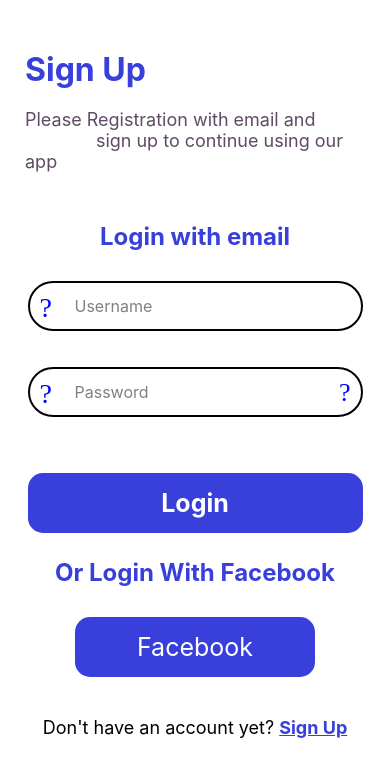
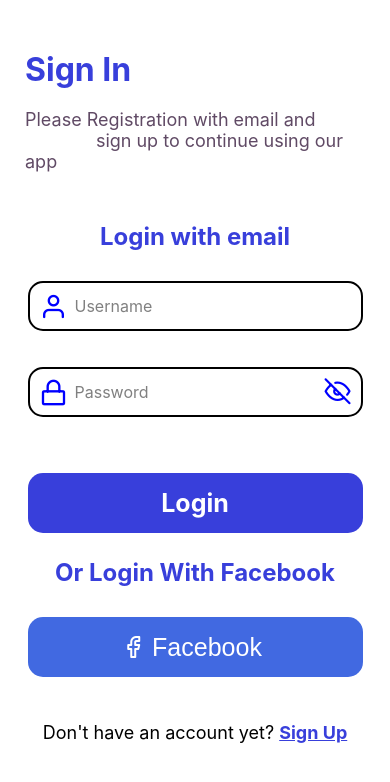
Before and after one commit to stelianok/ToDoLogin, a React Native app in the folder Mobile/: screen /Login in a window 390 px wide. Shown: the top 782 px of the page. Built offline with nearby package versions, Linux system fonts and the light colour scheme.

Commit message:
Better facebook button, changed the icons

```diff
--- a/Mobile/src/screens/Login/index.js
+++ b/Mobile/src/screens/Login/index.js
@@ -11,7 +11,7 @@ import {
 import styles from './styles';
 import Header from '../../components/Header';
 
-import Icon from 'react-native-vector-icons/Ionicons';
+import Icon from 'react-native-vector-icons/Feather';
 export default function Login() {
   const windowsWidth = useWindowDimensions().width;
   const [showPass, setShowPass] = useState(true);
@@ -31,7 +31,7 @@ export default function Login() {
   return (
     <View style={styles.container}>
       <Header
-        title="Sign Up"
+        title="Sign In"
         text="Please Registration with email and
               sign up to continue using our app"
       />
@@ -41,7 +41,7 @@ export default function Login() {
         </Text>
         <View>
           <Icon
-            name={'ios-person'}
+            name={'user'}
             size={28}
             color={'blue'}
             style={styles.inputIcon}
@@ -55,7 +55,7 @@ export default function Login() {
         </View>
         <View>
           <Icon
-            name={'ios-lock'}
+            name={'lock'}
             size={28}
             color={'blue'}
             style={styles.inputIcon}
@@ -73,7 +73,7 @@ export default function Login() {
               ShowPassword(press);
             }}>
             <Icon
-              name={press === false ? 'ios-eye-off' : 'ios-eye'}
+              name={press === false ? 'eye-off' : 'eye'}
               size={26}
               color={'blue'}
             />
@@ -86,8 +86,13 @@ export default function Login() {
         <Text style={[styles.bodyText, {color: '#383FDB'}]}>
           Or Login With Facebook
         </Text>
-        <TouchableOpacity style={styles.facebookButton}>
-          <Text style={{color: '#FFF', fontSize: 25}}> Facebook </Text>
+        <TouchableOpacity
+          style={[styles.facebookButton, {width: windowsWidth - 55}]}>
+          <Icon name={'facebook'} size={24} color="#fff" />
+          <Text style={{color: '#FFF', fontSize: 25, fontFamily: 'Arial'}}>
+            {' '}
+            Facebook{' '}
+          </Text>
         </TouchableOpacity>
 
         <View style={styles.bottomContainer}>
--- a/Mobile/src/screens/Login/styles.js
+++ b/Mobile/src/screens/Login/styles.js
@@ -17,13 +17,17 @@ const styles = StyleSheet.create({
     marginBottom: 30,
   },
   facebookButton: {
-    backgroundColor: '#383FDB',
+    backgroundColor: '#4169e1',
 
+    height: 60,
     borderRadius: 15,
-    paddingHorizontal: 55,
-    paddingVertical: 15,
 
-    marginBottom: 20,
+    marginBottom: 25,
+
+    justifyContent: 'center',
+    alignItems: 'center',
+
+    flexDirection: 'row',
   },
   loginButton: {
     backgroundColor: '#383FDB',
@@ -62,7 +66,7 @@ const styles = StyleSheet.create({
   },
   textInput: {
     height: 50,
-    borderRadius: 45,
+    borderRadius: 15,
     fontSize: 16,
     paddingLeft: 45,
     backgroundColor: 'transparent',
```
